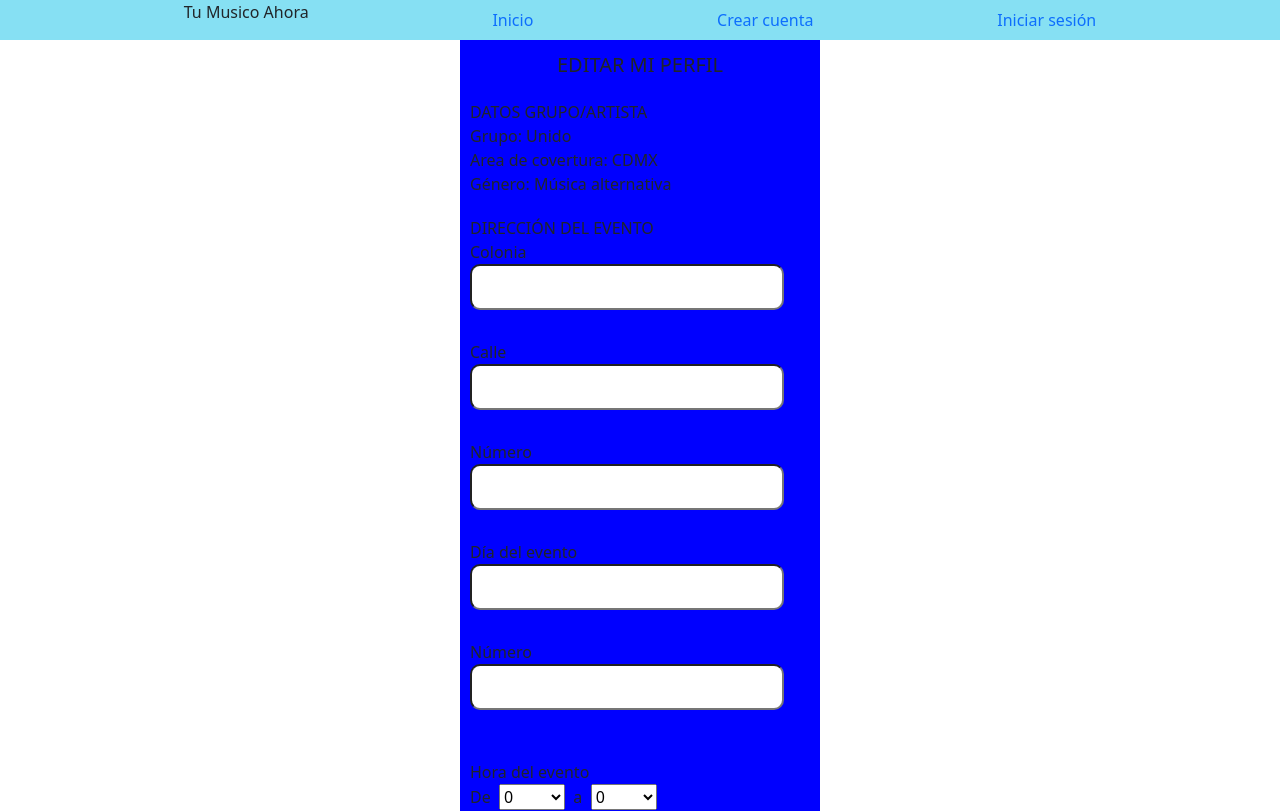
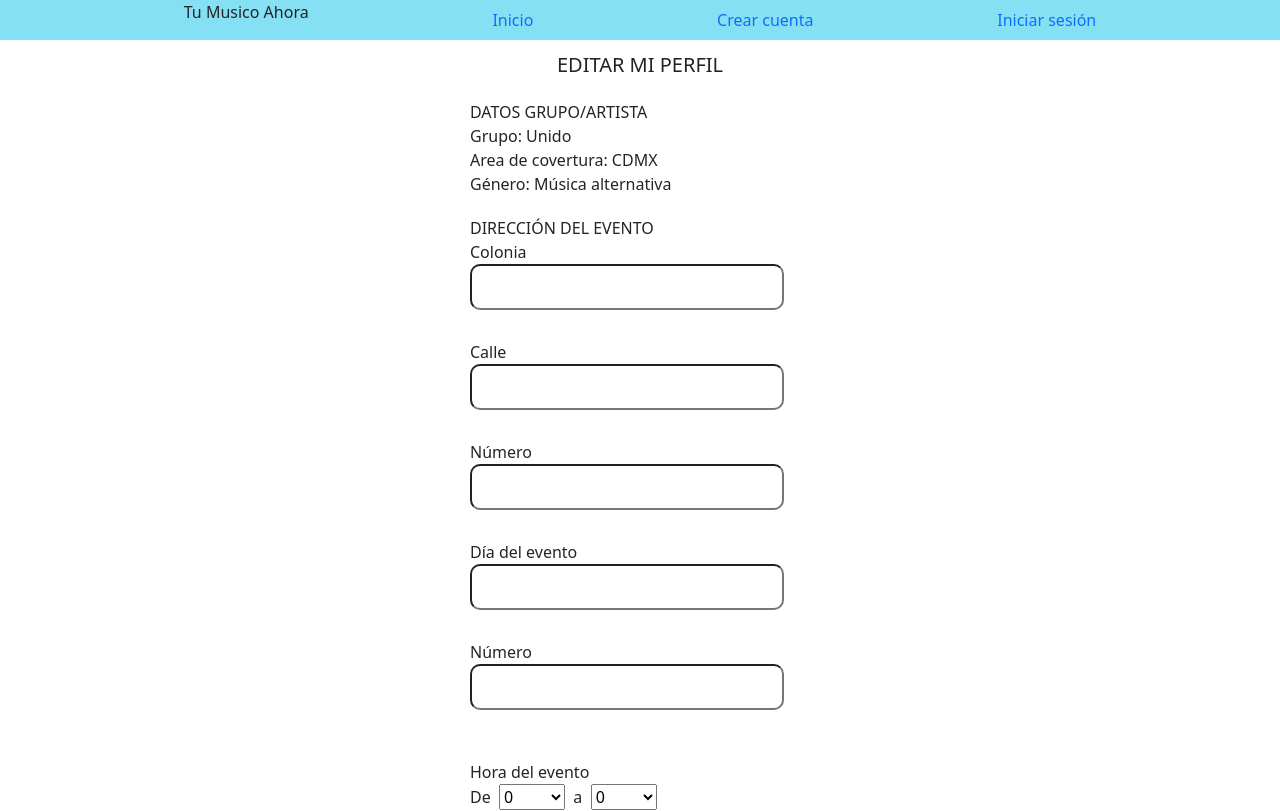
Before and after one commit to Kodemia-MusicApp/MusicApp-FrontEnd, a React app: page /reservation in a window 1280 px wide. Shown: the top 811 px of the page. Built offline with nearby package versions, Linux system fonts and the light colour scheme; no server answers.

Commit message:
1 file modified

```diff
--- a/src/Pages/Reservation/Reservation.scss
+++ b/src/Pages/Reservation/Reservation.scss
@@ -5,7 +5,7 @@
 }
 .Reservation-Container {
   width: 360px;
-  background-color: blue;
+
   padding: 10px;
 }
 .reservationData {
```
